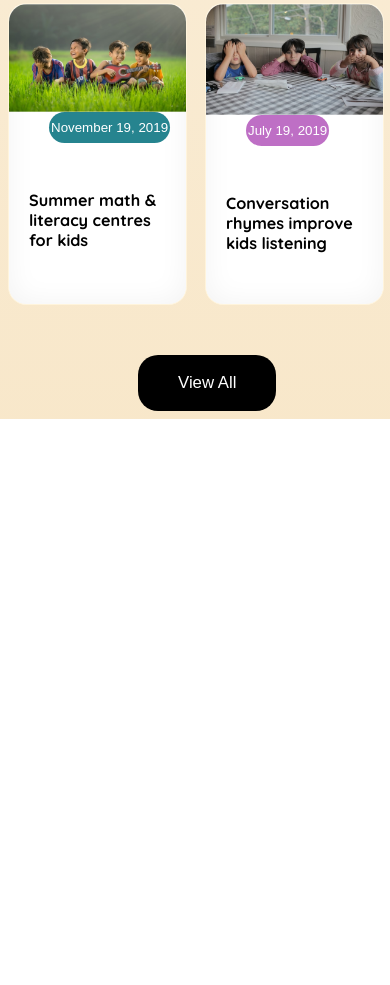
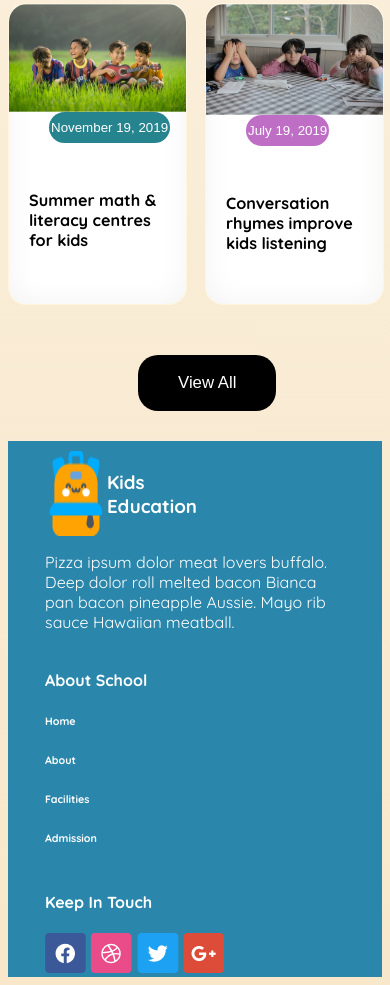
Before and after one commit to Ifthy980/Assignment-2, a plain HTML site: page index.html in a window 390 px wide. Shown: the part 2378-3363 px from the top of the page. Before the commit the page ends 2797 px from the top, so only its background shows below. Drawn offline with Linux system fonts and the light colour scheme.

Commit message:
responsive added

```diff
--- a/index.html
+++ b/index.html
@@ -111,11 +111,36 @@
                     </div>
                 </div>
             </div>
-            <button class="view">View All</button>
+            <div class="view-btn"><button class="view">View All</button></div>
         </section>
     </main>
     <footer>
-
+        <div class="footer display-flex">
+            <div class="footer-1">
+                <div class="display-flex">
+                    <img src="image/logo.png" alt="">
+                    <h3 class="kids">Kids <br>
+                    Education</h3>
+                </div>
+                <div class="last-p">
+                    <p class="kids">Pizza ipsum dolor meat lovers buffalo. Deep dolor roll melted bacon Bianca pan bacon pineapple Aussie. Mayo rib sauce Hawaiian meatball.</p>
+                </div>
+            </div>
+            <div class="footer-2">
+                <h4 class="kids">About School</h4>
+                <h6 class="kids">Home</h6>
+                <h6 class="kids">About</h6>
+                <h6 class="kids">Facilities</h6>
+                <h6 class="kids">Admission</h6>
+            </div>
+            <div class="footer-3">
+                <h4 class="kids">Keep In Touch</h4>
+                <img src="image/fb.png" alt="">
+                <img src="image/dribble.png" alt="">
+                <img src="image/twitter.png" alt="">
+                <img src="image/google+.png" alt="">
+            </div>
+        </div>
     </footer>
 </body>
 </html>
--- a/style/style.CSS
+++ b/style/style.CSS
@@ -175,6 +175,7 @@ main{
     background-color: white;
   }
   .story-2-text{
+
     font-size: 1.01rem;
     font-weight: 700;
     padding: 20px;
@@ -249,6 +250,28 @@ main{
     margin-left: 450px;
     margin-top: 50px;
   }
+  /* footer section */
+  footer{
+    margin-top: 30px;
+    background: rgb(42, 135, 171);
+    width: 100%;
+  }
+  /* .footer{
+   width: 1030px; */
+
+  .kids{
+    color: white;
+  }
+  .footer{
+    justify-content: space-around;
+  }
+  .footer-1{
+    margin-top: 10px;
+  }
+  .last-p{
+    width: 300px;
+  }
+
 
 
 
@@ -287,7 +310,9 @@ main{
     .view{
       margin-left: 130px;
     }
-
+    .footer{
+      display: grid;
+    }
 
 
 
@@ -295,13 +320,21 @@ main{
 
   /* mediam size device */
 @media screen and (min-width: 576px) and (max-width:992px) {
+  .section-2{
+    justify-items: center;
+
+  }
   .stories{
     flex-direction: column;
   }
   .story-1{
     justify-content: center;
   }
+
   .view{
-    margin-left: 240px;
+    margin-left: 20px;
+  }
+  .footer{
+    display: grid;
   }
 }
```
